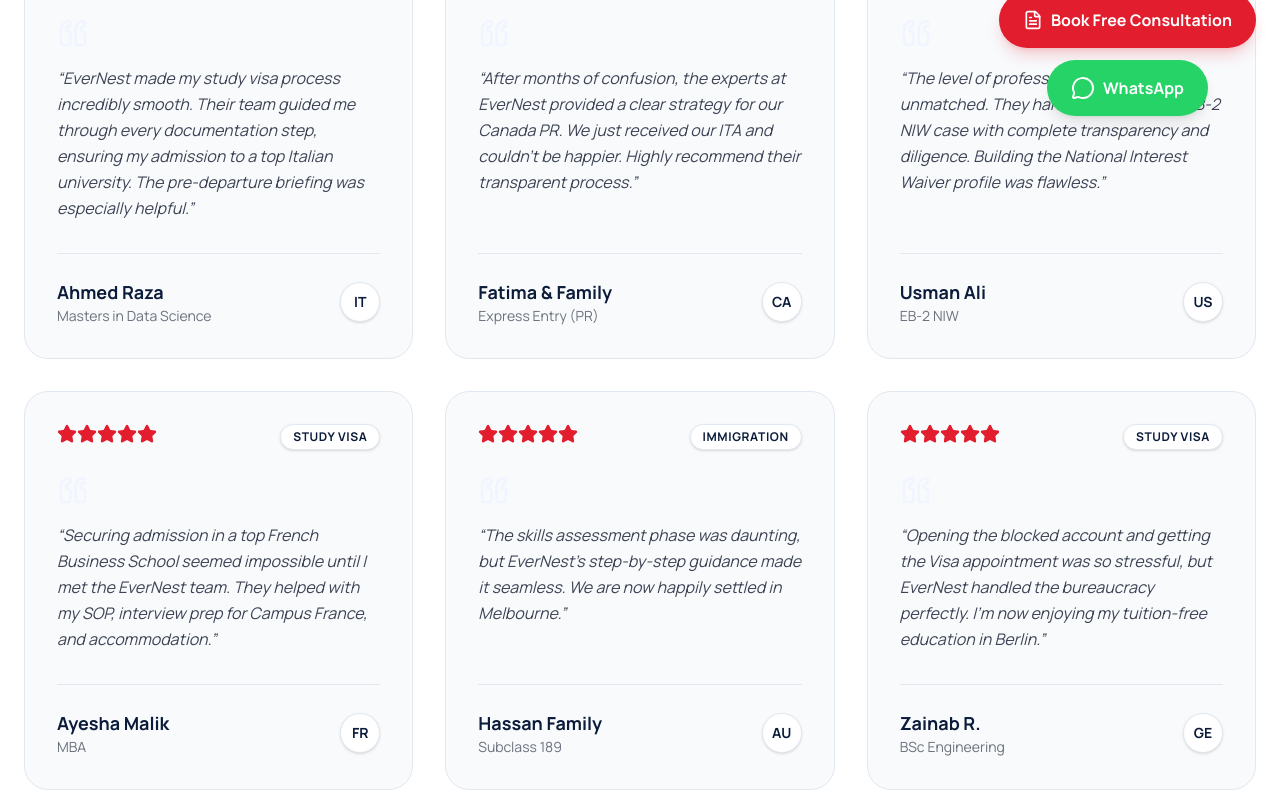
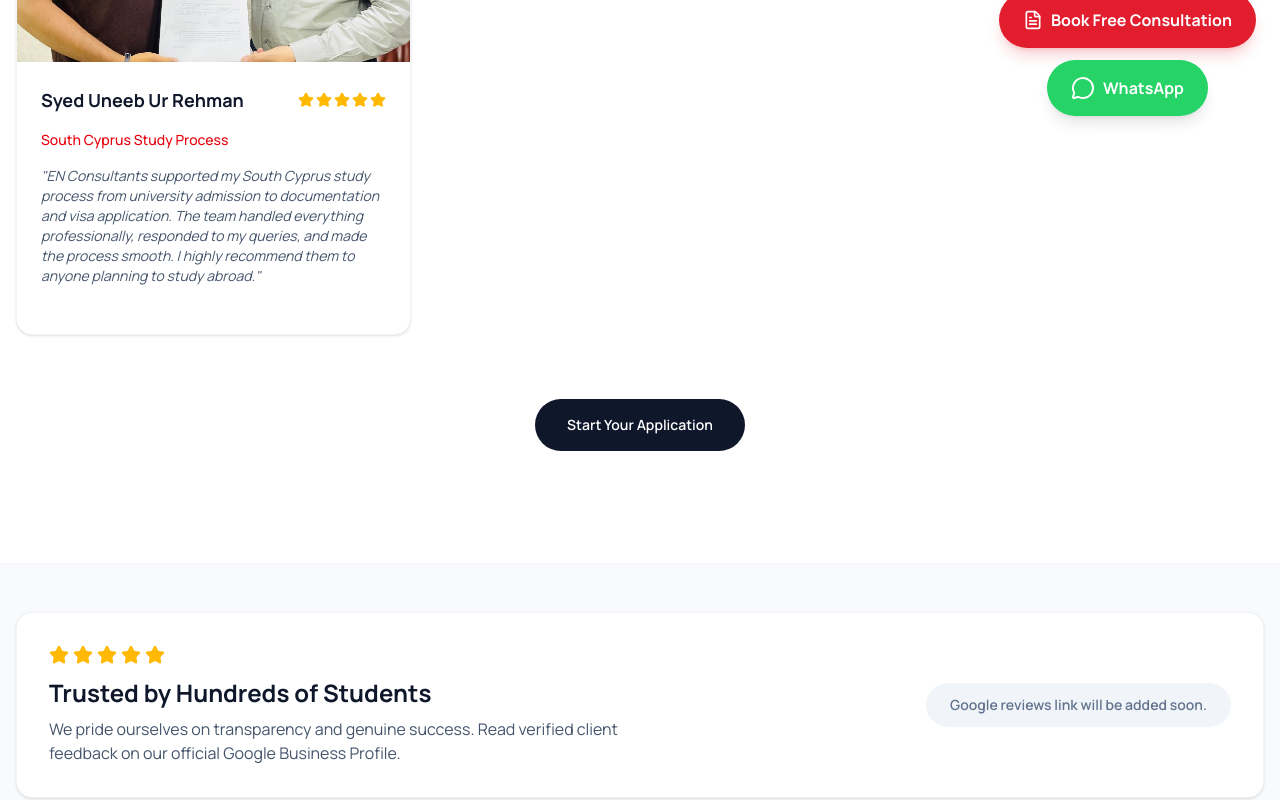
Before and after one commit to Nightmares4u/EverNest-Website-, a Next.js app in the folder evernest/: page /success-stories in a window 1280 px wide. Shown: the part 660-1460 px from the top of the page. Built offline with nearby package versions, Linux system fonts and the light colour scheme; a web font is replaced by a local one.

Commit message:
update success stories page to use real data grid

```diff
--- a/evernest/src/app/(pages)/success-stories/page.tsx
+++ b/evernest/src/app/(pages)/success-stories/page.tsx
@@ -1,5 +1,6 @@
 import type { Metadata } from "next"
-import { PlayCircle, Star, Quote } from "lucide-react"
+import { SuccessStoriesGrid } from "@/components/sections/SuccessStoriesGrid"
+import { GoogleReviewsCTA } from "@/components/sections/GoogleReviewsCTA"
 import { FinalCTA } from "@/components/sections/FinalCTA"
 import { buildMetadata } from "@/lib/metadata"
 
@@ -11,117 +12,12 @@
   keywords: ["Success stories", "study visa outcomes", "immigration outcomes", "EverNest Consultants"],
 })
 
-const stories = [
-  {
-    name: "Ahmed Raza",
-    category: "Study Visa",
-    destination: "Italy",
-    program: "Masters in Data Science",
-    quote: "EverNest made my study visa process incredibly smooth. Their team guided me through every documentation step, ensuring my admission to a top Italian university. The pre-departure briefing was especially helpful.",
-    type: "video"
-  },
-  {
-    name: "Fatima & Family",
-    category: "Immigration",
-    destination: "Canada",
-    program: "Express Entry (PR)",
-    quote: "After months of confusion, the experts at EverNest provided a clear strategy for our Canada PR. We just received our ITA and couldn't be happier. Highly recommend their transparent process.",
-    type: "text"
-  },
-  {
-    name: "Usman Ali",
-    category: "Immigration",
-    destination: "USA",
-    program: "EB-2 NIW",
-    quote: "The level of professionalism here is unmatched. They handled my complex EB-2 NIW case with complete transparency and diligence. Building the National Interest Waiver profile was flawless.",
-    type: "text"
-  },
-  {
-    name: "Ayesha Malik",
-    category: "Study Visa",
-    destination: "France",
-    program: "MBA",
-    quote: "Securing admission in a top French Business School seemed impossible until I met the EverNest team. They helped with my SOP, interview prep for Campus France, and accommodation.",
-    type: "video"
-  },
-  {
-    name: "Hassan Family",
-    category: "Immigration",
-    destination: "Australia",
-    program: "Subclass 189",
-    quote: "The skills assessment phase was daunting, but EverNest's step-by-step guidance made it seamless. We are now happily settled in Melbourne.",
-    type: "text"
-  },
-  {
-    name: "Zainab R.",
-    category: "Study Visa",
-    destination: "Germany",
-    program: "BSc Engineering",
-    quote: "Opening the blocked account and getting the Visa appointment was so stressful, but EverNest handled the bureaucracy perfectly. I'm now enjoying my tuition-free education in Berlin.",
-    type: "text"
-  }
-]
-
 export default function SuccessStoriesPage() {
   return (
-    <>
-      <section className="pt-24 pb-16 md:pt-32 md:pb-24 bg-brand-ice overflow-hidden relative">
-        <div className="container mx-auto px-4 md:px-6 text-center relative z-10">
-          <h1 className="text-4xl md:text-5xl lg:text-7xl font-display font-bold text-brand-blue mb-6">
-            Real People. <span className="text-brand-red">Real Success.</span>
-          </h1>
-          <p className="text-lg md:text-xl text-foreground/70 mb-10 leading-relaxed max-w-2xl mx-auto">
-            Thousands of students and professionals have trusted EverNest with their global aspirations. Here are some of their stories.
-          </p>
-        </div>
-      </section>
-
-      <section className="py-20 bg-white">
-        <div className="container mx-auto px-4 md:px-6">
-          <div className="grid grid-cols-1 md:grid-cols-2 lg:grid-cols-3 gap-8">
-            {stories.map((story, i) => (
-              <div key={i} className="flex flex-col bg-brand-neutral rounded-3xl p-8 border border-border-subtle relative overflow-hidden group hover:shadow-card transition-all hover:-translate-y-1">
-                {story.type === 'video' && (
-                  <div className="absolute inset-0 bg-brand-blue/10 flex items-center justify-center opacity-0 group-hover:opacity-100 transition-opacity cursor-pointer z-10 backdrop-blur-[2px]">
-                    <div className="h-16 w-16 bg-white rounded-full flex items-center justify-center shadow-lg text-brand-red transform transition-transform group-hover:scale-110">
-                      <PlayCircle className="h-8 w-8" />
-                    </div>
-                  </div>
-                )}
-
-                <div className="flex justify-between items-start mb-6">
-                  <div className="flex text-brand-red">
-                    {[...Array(5)].map((_, i) => (
-                      <Star key={i} className="h-5 w-5 fill-current" />
-                    ))}
-                  </div>
-                  <div className="text-xs font-bold uppercase tracking-wider text-brand-blue bg-white px-3 py-1 rounded-full border border-border-subtle shadow-sm">
-                    {story.category}
-                  </div>
-                </div>
-
-                <Quote className="h-8 w-8 text-brand-ice mb-4 rotate-180" />
-
-                <p className="text-foreground/80 italic mb-8 flex-grow leading-relaxed relative z-0">
-                  &ldquo;{story.quote}&rdquo;
-                </p>
-
-                <div className="mt-auto pt-6 border-t border-border-subtle flex items-center justify-between">
-                  <div>
-                    <div className="font-bold text-brand-blue text-lg">{story.name}</div>
-                    <div className="text-sm text-foreground/60">{story.program}</div>
-                  </div>
-                  <div className="h-10 w-10 rounded-full bg-white border border-border-subtle flex items-center justify-center text-brand-blue font-bold text-sm shadow-sm">
-                    {story.destination.substring(0, 2).toUpperCase()}
-                  </div>
-                </div>
-              </div>
-            ))}
-          </div>
-        </div>
-      </section>
-
+    <div className="pt-20">
+      <SuccessStoriesGrid />
+      <GoogleReviewsCTA />
       <FinalCTA />
-    </>
+    </div>
   )
 }
```
